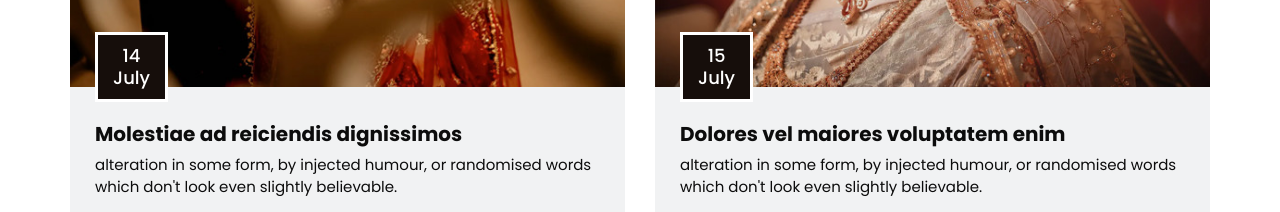
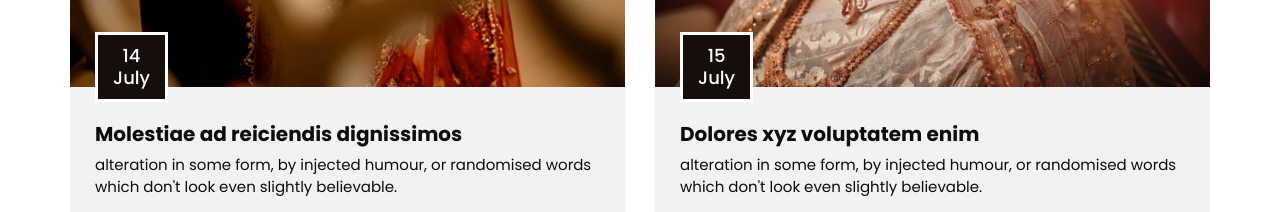
Before and after one commit to anish-sethi/digitalsunbird.com, a plain HTML site: page index.html in a window 1280 px wide. Shown: the part 3240-3452 px from the top of the page. Drawn offline with nearby package versions, Linux system fonts and the light colour scheme.

Commit message:
Update index.html

```diff
--- a/index.html
+++ b/index.html
@@ -432,7 +432,7 @@
             </div>
             <div class="detail-box">
               <h5>
-                Dolores vel maiores voluptatem enim
+                Dolores xyz voluptatem enim
               </h5>
               <p>
                 alteration in some form, by injected humour, or randomised words which don't look even slightly believable.
```
